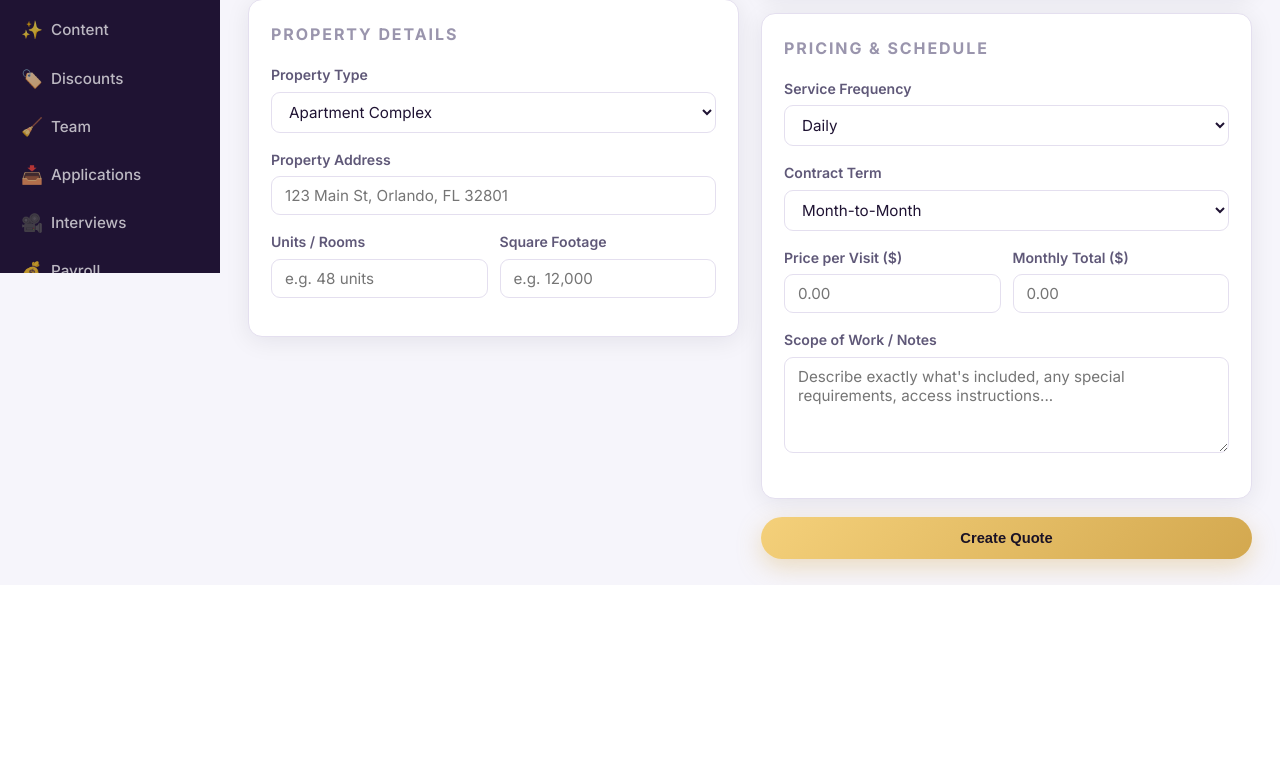
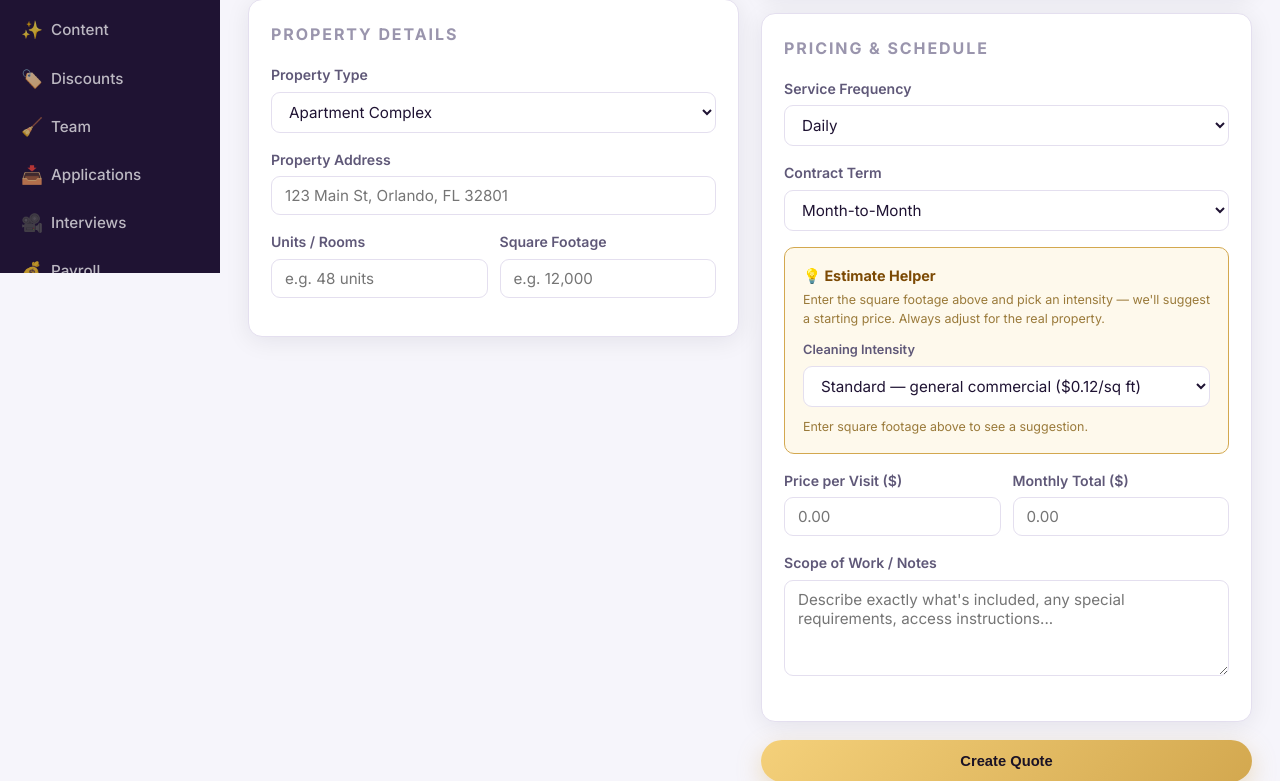
Before and after one commit to queenofsidehustles-ai/dazzle-shine-crm, a Flask app: page /quotes/new in a window 1280 px wide. Shown: the part 527-1308 px from the top of the page. Before the commit the page ends 1111 px from the top, so only its background shows below. Run offline with Flask 3, Linux system fonts and the light colour scheme; the visitor is signed in with stand-in values (Sample User, id 1); some libraries are stand-ins or nearby versions.

Commit message:
Add commercial quote estimator + view tracking
- Estimate Helper on the quote form: suggests price-per-visit and monthly
  from square footage x intensity ($/sqft) x visits-per-month (by frequency),
  with a "Use this estimate" button to fill the price fields. Starting point
  only — fully editable.
- View tracking: CommercialQuote.viewed_at is set the first time the contact
  opens the proposal (owner previews use ?preview=1 and don't count). Shows
  "Opened by <name> on <date>" on the quote, and a "opened" tag in the list.

Co-Authored-By: Claude Sonnet 4.6 <noreply@anthropic.com>

```diff
--- a/app.py
+++ b/app.py
@@ -152,6 +152,7 @@ def _migrate_db():
         ('commercial_quote', 'scope_notes',      'TEXT'),
         ('commercial_quote', 'status',           "VARCHAR(20) DEFAULT 'draft'"),
         ('commercial_quote', 'sent_at',          'TIMESTAMP'),
+        ('commercial_quote', 'viewed_at',        'TIMESTAMP'),
         ('commercial_quote', 'responded_at',     'TIMESTAMP'),
         # Booking cleaner tracking
         ('booking', 'cleaner_notified_at', 'TIMESTAMP'),
--- a/blueprints/quotes.py
+++ b/blueprints/quotes.py
@@ -188,6 +188,11 @@ def delete(quote_id):
 @quotes_bp.route('/view/<token>')
 def view(token):
     q = CommercialQuote.query.filter_by(token=token).first_or_404()
+    # Track the first time the contact opens it — but not the owner's own preview
+    is_preview = request.args.get('preview') == '1'
+    if not is_preview and q.status == 'sent' and not q.viewed_at:
+        q.viewed_at = datetime.utcnow()
+        db.session.commit()
     freq_label = dict(FREQUENCIES).get(q.frequency, q.frequency)
     term_label = dict(CONTRACT_TERMS).get(q.contract_term, q.contract_term)
     services_list = [s.strip() for s in (q.services or '').split(',') if s.strip()]
--- a/models.py
+++ b/models.py
@@ -374,6 +374,7 @@ class CommercialQuote(db.Model):
     token = db.Column(db.String(64), unique=True, nullable=False)
     created_at = db.Column(db.DateTime, default=datetime.utcnow)
     sent_at = db.Column(db.DateTime)
+    viewed_at = db.Column(db.DateTime)      # first time the contact opened the proposal
     responded_at = db.Column(db.DateTime)
 
 
--- a/templates/admin/quote_form.html
+++ b/templates/admin/quote_form.html
@@ -91,14 +91,34 @@
           {% endfor %}
         </select>
       </div>
+      <!-- ESTIMATE HELPER -->
+      <div style="background:#fef9ec;border:1px solid #d3a84f;border-radius:10px;padding:16px 18px;margin-bottom:16px">
+        <div style="font-weight:700;color:#7c4a04;font-size:0.9rem;margin-bottom:4px">💡 Estimate Helper</div>
+        <p style="font-size:0.78rem;color:#9a7a3a;margin-bottom:12px;line-height:1.5">Enter the square footage above and pick an intensity — we'll suggest a starting price. Always adjust for the real property.</p>
+        <div class="form-group" style="margin-bottom:10px">
+          <label style="font-size:0.8rem">Cleaning Intensity</label>
+          <select id="est-intensity" onchange="runEstimate()">
+            <option value="0.08">Light — offices, common areas ($0.08/sq ft)</option>
+            <option value="0.12" selected>Standard — general commercial ($0.12/sq ft)</option>
+            <option value="0.18">Intensive — medical, post-construction ($0.18/sq ft)</option>
+          </select>
+        </div>
+        <div id="est-result" style="display:none;background:#fff;border-radius:8px;padding:12px 14px;font-size:0.85rem;color:#1f1333">
+          <div style="display:flex;justify-content:space-between;margin-bottom:4px"><span style="color:#9a95ad">Suggested per visit</span><strong id="est-visit">—</strong></div>
+          <div style="display:flex;justify-content:space-between"><span style="color:#9a95ad">Suggested monthly</span><strong id="est-monthly">—</strong></div>
+          <button type="button" onclick="applyEstimate()" style="width:100%;margin-top:10px;background:#d3a84f;color:#1f1333;border:none;padding:9px;border-radius:7px;font-weight:700;font-size:0.82rem;cursor:pointer">Use this estimate ↓</button>
+        </div>
+        <div id="est-hint" style="font-size:0.78rem;color:#9a7a3a">Enter square footage &amp; frequency to see a suggestion.</div>
+      </div>
+
       <div style="display:grid;grid-template-columns:1fr 1fr;gap:12px">
         <div class="form-group">
           <label>Price per Visit ($)</label>
-          <input type="number" name="price_per_visit" step="0.01" value="{{ quote.price_per_visit if quote else '' }}" placeholder="0.00" />
+          <input type="number" name="price_per_visit" id="price_per_visit" step="0.01" value="{{ quote.price_per_visit if quote else '' }}" placeholder="0.00" />
         </div>
         <div class="form-group">
           <label>Monthly Total ($)</label>
-          <input type="number" name="monthly_price" step="0.01" value="{{ quote.monthly_price if quote else '' }}" placeholder="0.00" />
+          <input type="number" name="monthly_price" id="monthly_price" step="0.01" value="{{ quote.monthly_price if quote else '' }}" placeholder="0.00" />
         </div>
       </div>
       <div class="form-group">
@@ -120,11 +140,18 @@
     </form>
     {% elif quote.status == 'sent' %}
     <div style="background:#dbeafe;color:#1e40af;padding:12px 16px;border-radius:10px;font-weight:600;font-size:0.9rem;text-align:center">
-      Sent — waiting for response
-      <br><a href="{{ url_for('quotes.view', token=quote.token) }}" target="_blank" style="color:#1e40af;font-size:0.82rem">Preview what they see →</a>
+      {% if quote.viewed_at %}
+        👁 Opened by {{ quote.contact_name.split()[0] }} on {{ quote.viewed_at.strftime('%b %d at %I:%M %p') }}
+      {% else %}
+        Sent — not opened yet
+      {% endif %}
+      <br><a href="{{ url_for('quotes.view', token=quote.token, preview=1) }}" target="_blank" style="color:#1e40af;font-size:0.82rem">Preview what they see →</a>
     </div>
     {% elif quote.status == 'accepted' %}
-    <div style="background:#d1fae5;color:#065f46;padding:12px 16px;border-radius:10px;font-weight:700;text-align:center">Accepted ✓</div>
+    <div style="background:#d1fae5;color:#065f46;padding:12px 16px;border-radius:10px;font-weight:700;text-align:center">
+      Accepted ✓
+      {% if quote.viewed_at %}<br><span style="font-size:0.78rem;font-weight:500">Opened {{ quote.viewed_at.strftime('%b %d') }}</span>{% endif %}
+    </div>
     {% elif quote.status == 'declined' %}
     <div style="background:#fee2e2;color:#991b1b;padding:12px 16px;border-radius:10px;font-weight:700;text-align:center">Declined</div>
     {% endif %}
@@ -138,4 +165,49 @@
 
 </div>
 </form>
+
+<script>
+  // Visits per month by frequency
+  const VISITS_PER_MONTH = { daily: 22, weekly: 4.33, biweekly: 2.17, monthly: 1, as_needed: 1 };
+  const MIN_PER_VISIT = 80;   // don't quote below this per visit
+  let lastEstimate = null;
+
+  function runEstimate() {
+    const sqftRaw = document.querySelector('input[name="sqft"]').value || '';
+    const sqft = parseFloat(sqftRaw.replace(/[^0-9.]/g, '')) || 0;
+    const rate = parseFloat(document.getElementById('est-intensity').value);
+    const freq = document.querySelector('select[name="frequency"]').value;
+    const visits = VISITS_PER_MONTH[freq] || 1;
+
+    const resultBox = document.getElementById('est-result');
+    const hint = document.getElementById('est-hint');
+
+    if (sqft <= 0) {
+      resultBox.style.display = 'none';
+      hint.style.display = 'block';
+      hint.textContent = 'Enter square footage above to see a suggestion.';
+      return;
+    }
+
+    const perVisit = Math.max(MIN_PER_VISIT, Math.round(sqft * rate));
+    const monthly = Math.round(perVisit * visits);
+    lastEstimate = { perVisit, monthly };
+
+    document.getElementById('est-visit').textContent = '$' + perVisit.toLocaleString();
+    document.getElementById('est-monthly').textContent = '$' + monthly.toLocaleString();
+    resultBox.style.display = 'block';
+    hint.style.display = 'none';
+  }
+
+  function applyEstimate() {
+    if (!lastEstimate) return;
+    document.getElementById('price_per_visit').value = lastEstimate.perVisit.toFixed(2);
+    document.getElementById('monthly_price').value = lastEstimate.monthly.toFixed(2);
+  }
+
+  // Re-run when sqft or frequency changes
+  document.querySelector('input[name="sqft"]').addEventListener('input', runEstimate);
+  document.querySelector('select[name="frequency"]').addEventListener('change', runEstimate);
+  runEstimate();
+</script>
 {% endblock %}
--- a/templates/admin/quotes.html
+++ b/templates/admin/quotes.html
@@ -32,6 +32,7 @@
           <td>
             {% set colors = {'draft':'status-pending','sent':'status-confirmed','accepted':'status-completed','declined':'status-cancelled'} %}
             <span class="status {{ colors.get(q.status,'status-pending') }}">{{ q.status }}</span>
+            {% if q.status == 'sent' and q.viewed_at %}<br><span style="font-size:0.72rem;color:#1e7e34;font-weight:600">👁 opened</span>{% endif %}
           </td>
           <td style="font-size:0.82rem;color:#9a95ad">{{ q.created_at.strftime('%b %d') }}</td>
           <td style="display:flex;gap:6px">
```
